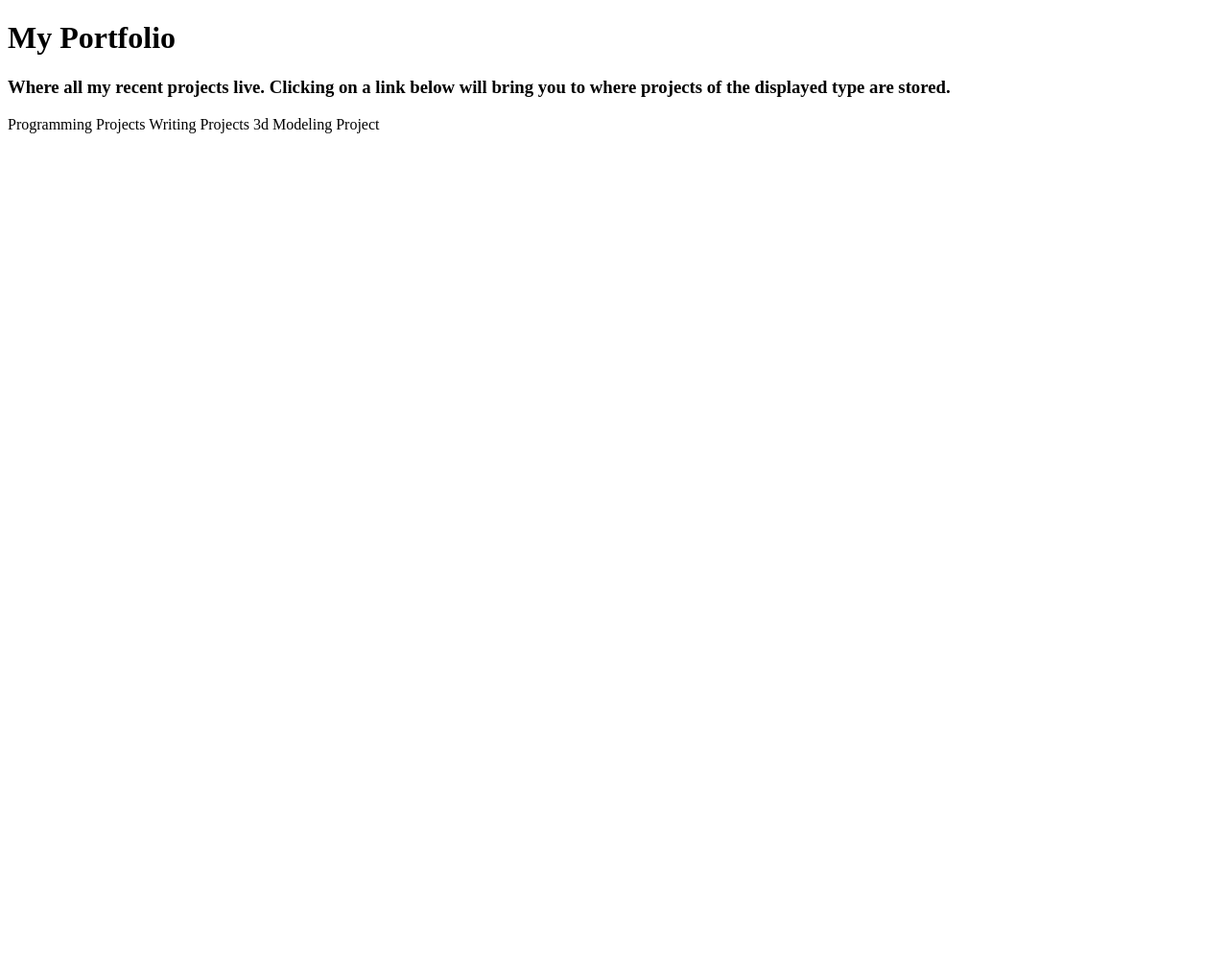
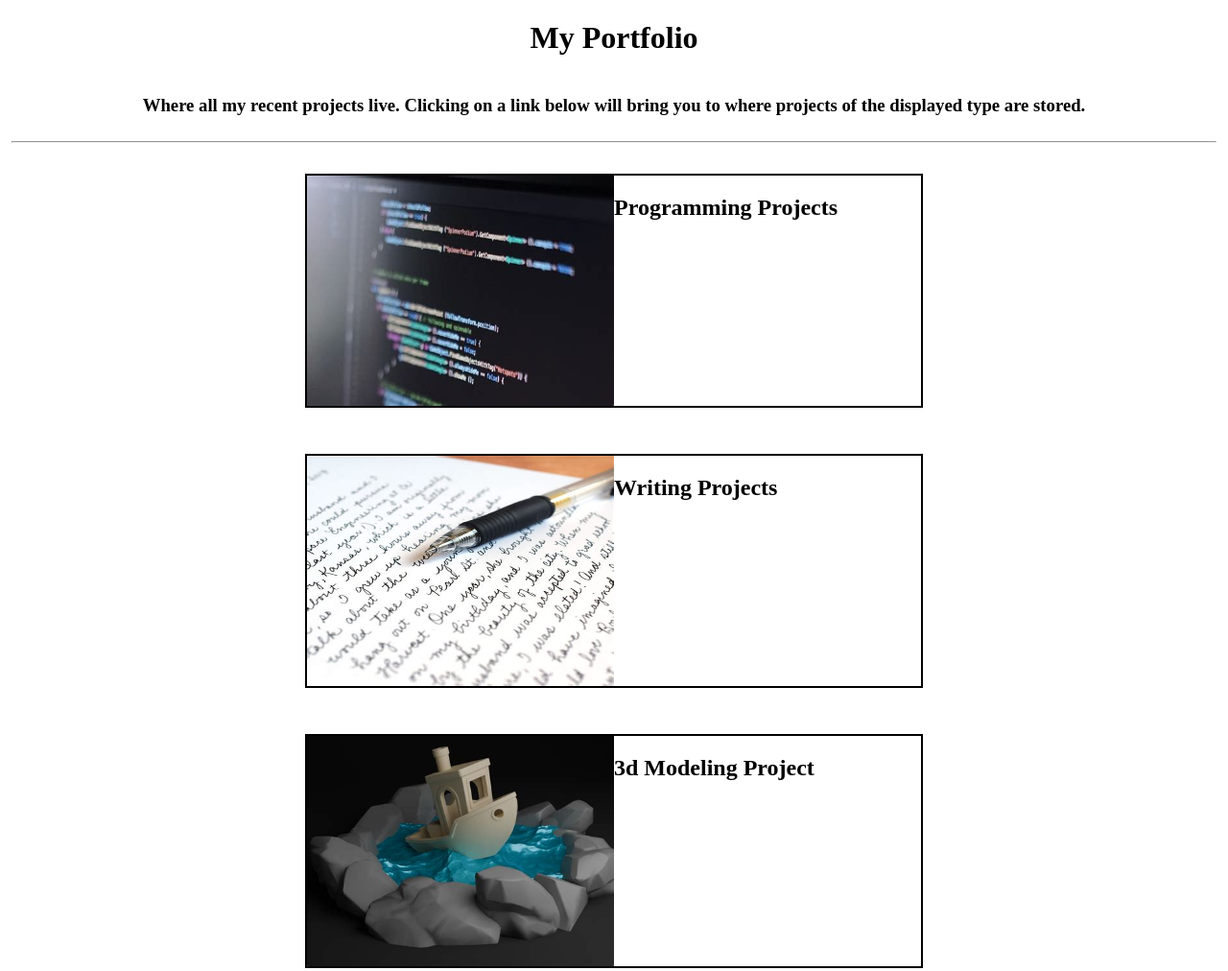
Before and after one commit to CartWebApp/portfolio-website-AAflip, a plain HTML site: page pages/portfolio.html in a window 1280 px wide. Shown: the whole page at 96% size. Before the commit the page ends 800 px from the top, so only its background shows below. Drawn offline with Linux system fonts and the light colour scheme.

Commit message:
little bit more work

```diff
--- a/app.css
+++ b/app.css
@@ -3,6 +3,8 @@ body{
     margin: 0;
     display: flex;
     flex-direction: column;
+    /* background-color: #01e9f8; */
+    align-items: center;
 }
 
 #mainTitle{
@@ -13,3 +15,30 @@ body{
 #menuIcon{
     cursor: pointer;
 }
+
+hr{
+    width: 98vw
+}
+
+.portCard{
+    border: 2px solid black;
+    display: flex;
+    width: 50vw;
+    height: 30vh;
+    margin: 1.5em;
+}
+
+.portCard > div{
+    display: flex;
+    flex-direction: column;
+}
+
+.portCard img{
+    width: 25vw;
+    /* height: 30vh/; */
+}
+
+a{
+    text-decoration: none;
+    color: black;
+}
--- a/pages/portfolio.html
+++ b/pages/portfolio.html
@@ -3,13 +3,31 @@
 <head>
     <meta charset="UTF-8">
     <meta name="viewport" content="width=device-width, initial-scale=1.0">
-    <title>Document</title>
+    <title>David J.M Portfolio</title>
+    <link rel="stylesheet" href="/app.css">
+    <link rel="icon" href="/images/logo.png">
+    <script src="app.js"></script>
 </head>
 <body>
     <h1>My Portfolio</h1>
     <h3>Where all my recent projects live. Clicking on a link below will bring you to where projects of the displayed type are stored.</h3>
-    <a>Programming Projects</a>
-    <a>Writing Projects</a>
-    <a>3d Modeling Project</a>
+    <hr>
+    <a href="/pages/portfolio-programming.html" class="portCard">
+        <img src="/images/code.jpg" alt="Image of some code">
+        <div>
+            <h2>Programming Projects</h3>
+            <p></p>
+        </div>
+    </a>
+    <a href="/pages/portfolio-writing.html" class="portCard">
+        <img src="/images/writing.jpg" alt="Image of some written words">
+        <h2>Writing Projects</h3>
+        <p></p>
+    </a>
+    <a href="/pages/3drender.html" class="portCard">
+        <img src="/images/modeling.jpg" alt="Image of a 3d modeled boat">
+        <h2>3d Modeling Project</h2>
+        <p></p>
+    </a>
 </body>
 </html>
```
Also changed, not shown: pages/portfolio-programming.html (+21 -12 lines), images/code.jpg (added), images/modeling.jpg (added), images/writing.jpg (added).
